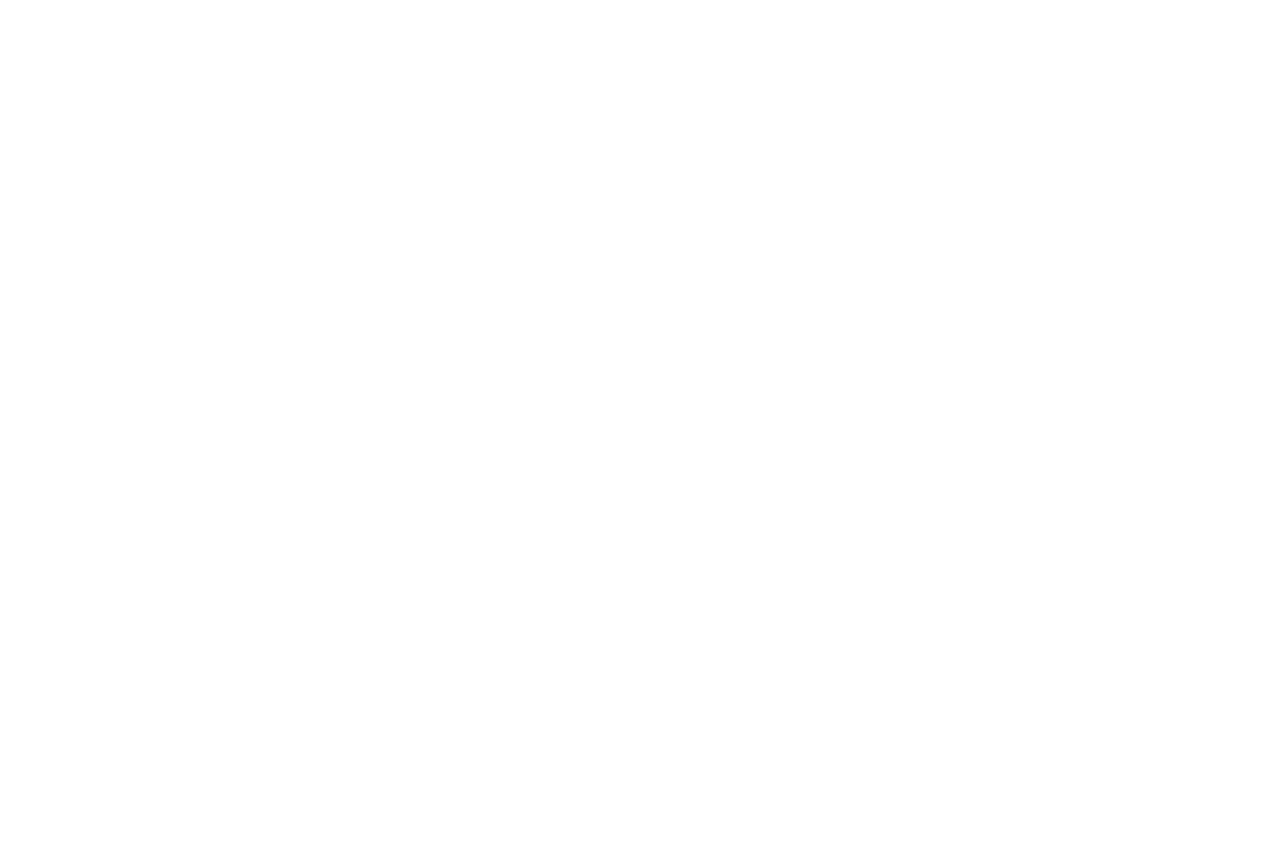
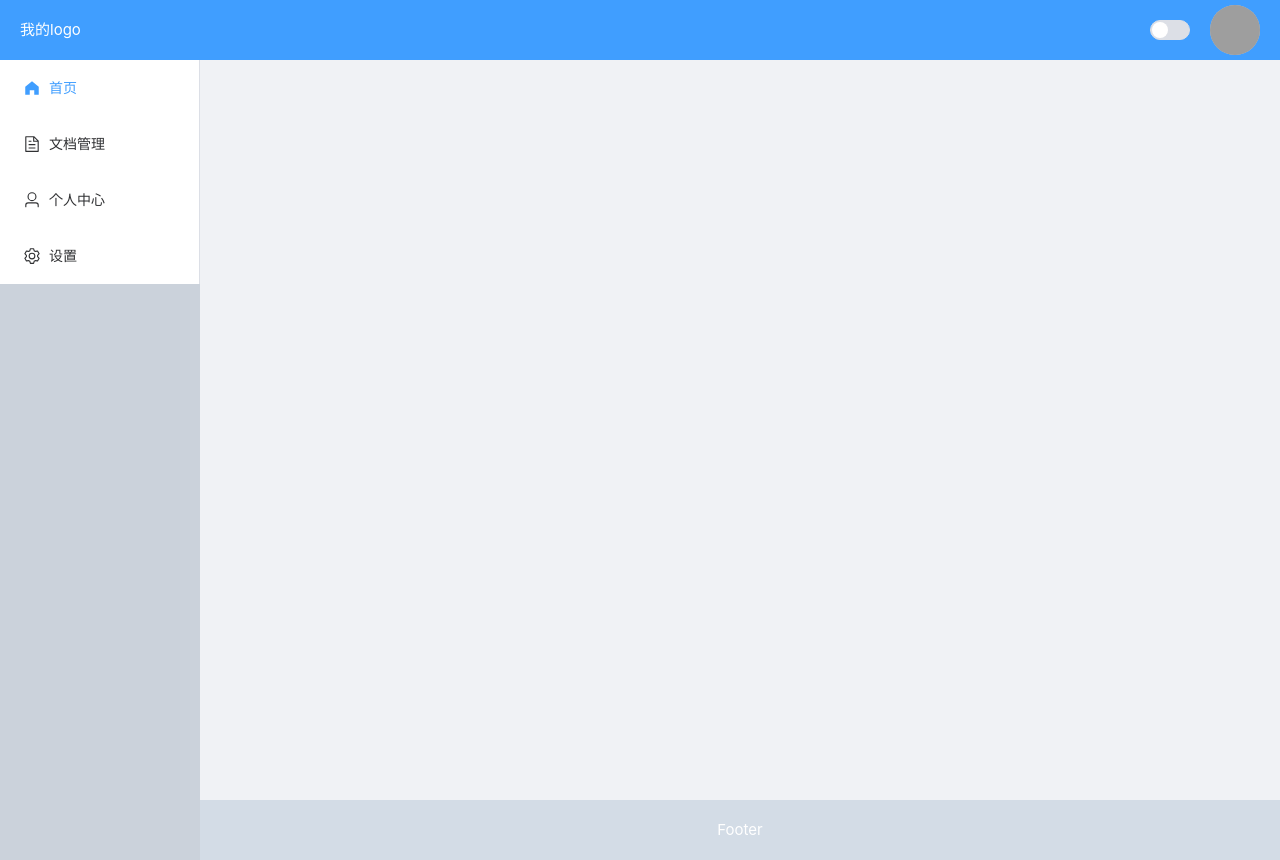
Before and after one commit to Ci-77/aodun_code, a Vue app: page /setting in a window 1280 px wide. Before the commit this address had no page. Before the commit the page ends 800 px from the top, so only its background shows below. Built offline with nearby package versions, Linux system fonts and the light colour scheme; grey boxes are pictures that could not be loaded.

Commit message:
feat(路由配置):加上路由配置

```diff
--- /dev/null
+++ b/src/views/doc/home.vue
@@ -0,0 +1,3 @@
+<template>
+  <h2>这是首页</h2>
+</template>
--- /dev/null
+++ b/src/views/doc/setting.vue
@@ -0,0 +1,3 @@
+<template>
+
+</template>
--- /dev/null
+++ b/src/views/doc/user.vue
@@ -0,0 +1,3 @@
+<template>
+
+</template>
--- a/src/views/home/index.vue
+++ b/src/views/home/index.vue
@@ -36,6 +36,34 @@ body,
   display: flex;
   align-items: center;
 }
+.avatar-container {
+  position: relative;
+  display: flex;
+  align-items: center;
+}
+.popover-info h3,
+.popover-info p {
+  margin: 5px 0;
+  padding: 0;
+  font-size: 14px;
+  line-height: 1.4;
+}
+
+.popover-info {
+  width: 300px;
+  height: 200px;
+  top: 56px;
+  position: absolute;
+  border: 1px solid #999;
+  padding: 0px;
+  color: black;
+  background-color: #edeff1;
+  right: 0px;
+  margin-right: 0px;
+
+  border-radius: 8px;
+  box-shadow: 0 2px 6px rgba(0, 0, 0, 0.1);
+}
 .el-aside {
   background-color: #cbd2db;
   color: white;
@@ -59,14 +87,24 @@ body,
     <el-container>
       <!--顶部区域-->
       <el-header>
-        header
         <div class="header-content">
           <div class="logo-area">
             <span>我的logo</span>
           </div>
           <div class="header-actions">
             <el-switch style="margin-right: 20px" v-model="isDark"></el-switch>
-            <el-avatar>User</el-avatar>
+            <div class="avatar-container" @mouseover="showInfo" @mouseleave="hideInfo">
+              <el-avatar :size="50" :src="circleURL"></el-avatar>
+              <div v-if="isHovered" class="popover-info">
+                <el-avatar :size="30" :src="circleURL"></el-avatar>
+                <h3>个人信息</h3>
+                <p><strong>用户名:</strong> UserName</p>
+                <p><strong>邮箱:</strong> user@example.com</p>
+                <p><strong>职位:</strong> 前端开发</p>
+                <p><strong>注册时间:</strong> 2021-05-05</p>
+                <el-button>退出登录</el-button>
+              </div>
+            </div>
           </div>
         </div>
       </el-header>
@@ -76,37 +114,31 @@ body,
 
         <el-aside class="aside" width="200px">
           <el-menu
-            default-active="2"
+            router
+            default-active="/"
+            mode="vertical"
             class="el-menu-vertical-demo"
             @open="handleOpen"
             @close="handleClose"
+            @select="handleSelect"
           >
-            <el-sub-menu index="1">
+            <el-menu-item index="/">
               <template #title>
-                <el-icon><HomeFilled /></el-icon>
+                <el-icon>
+                  <HomeFilled />
+                </el-icon>
                 <span>首页</span>
               </template>
-              <el-menu-item-group title="Group One">
-                <el-menu-item index="1-1">item one</el-menu-item>
-                <el-menu-item index="1-2">item two</el-menu-item>
-              </el-menu-item-group>
-              <el-menu-item-group title="Group Two">
-                <el-menu-item index="1-3">item three</el-menu-item>
-              </el-menu-item-group>
-              <el-sub-menu index="1-4">
-                <template #title>item four</template>
-                <el-menu-item index="1-4-1">item one</el-menu-item>
-              </el-sub-menu>
-            </el-sub-menu>
-            <el-menu-item index="2">
+            </el-menu-item>
+            <el-menu-item index="/doc">
               <el-icon><document /></el-icon>
               <span>文档管理</span>
             </el-menu-item>
-            <el-menu-item index="3">
+            <el-menu-item index="/user">
               <el-icon><User /></el-icon>
               <span>个人中心</span>
             </el-menu-item>
-            <el-menu-item index="4">
+            <el-menu-item index="/setting">
               <el-icon><Setting /></el-icon>
               <span>设置</span>
             </el-menu-item>
@@ -115,7 +147,9 @@ body,
 
         <el-container>
           <!--主体区域-->
-          <el-main>Main</el-main>
+          <el-main>
+            <router-view />
+          </el-main>
           <!--底部区域-->
           <el-footer>Footer</el-footer>
         </el-container>
@@ -133,8 +167,18 @@ import {
   HomeFilled,
   User,
 } from '@element-plus/icons-vue'
-import { ref } from 'vue';
+import { ref } from 'vue'
+import userAvatar from '@/assets/images/清漪.png'
+import { useRouter } from 'vue-router'
 
+const route = useRouter()
+const circleURL = ref(userAvatar)
 const isDark = ref(false)
-
+const isHovered = ref(false)
+const showInfo = () => {
+  isHovered.value = true
+}
+const hideInfo = () => {
+  isHovered.value = false
+}
 </script>
```
Also changed, not shown: src/router/index.js (+5 -4 lines).
